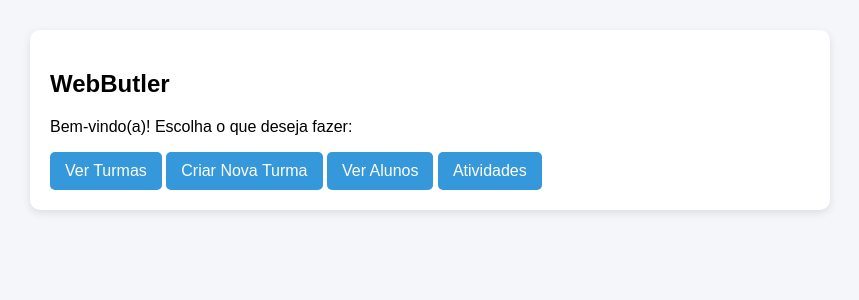
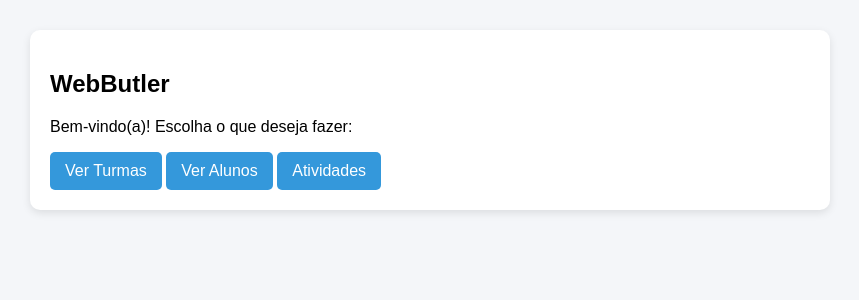
Before and after one commit to MatheusChavesBecker874/WebButler, a Django app: page / in a window 1280 px wide. Shown: the part 110-410 px from the top of the page, without its empty margins (210-1069 px from the left). Run offline with Django 5.2, Linux system fonts and the light colour scheme; parts of the project's set-up code (start-up, migrations or seed data) failed here and were passed over.

Commit message:
Update inicio.html

```diff
--- a/WebButler/projeto/templates/inicio.html
+++ b/WebButler/projeto/templates/inicio.html
@@ -10,7 +10,6 @@
 
     <div class="d-flex flex-wrap gap-2">
       <a href="{% url 'lista_turmas' %}" class="btn btn-primary"> Ver Turmas</a>
-      <a href="{% url 'criar_turma' %}" class="btn btn-success"> Criar Nova Turma</a>
 
       <a href="{% url 'lista_alunos' %}" class="btn btn-info text-dark"> Ver Alunos</a>
 
```
